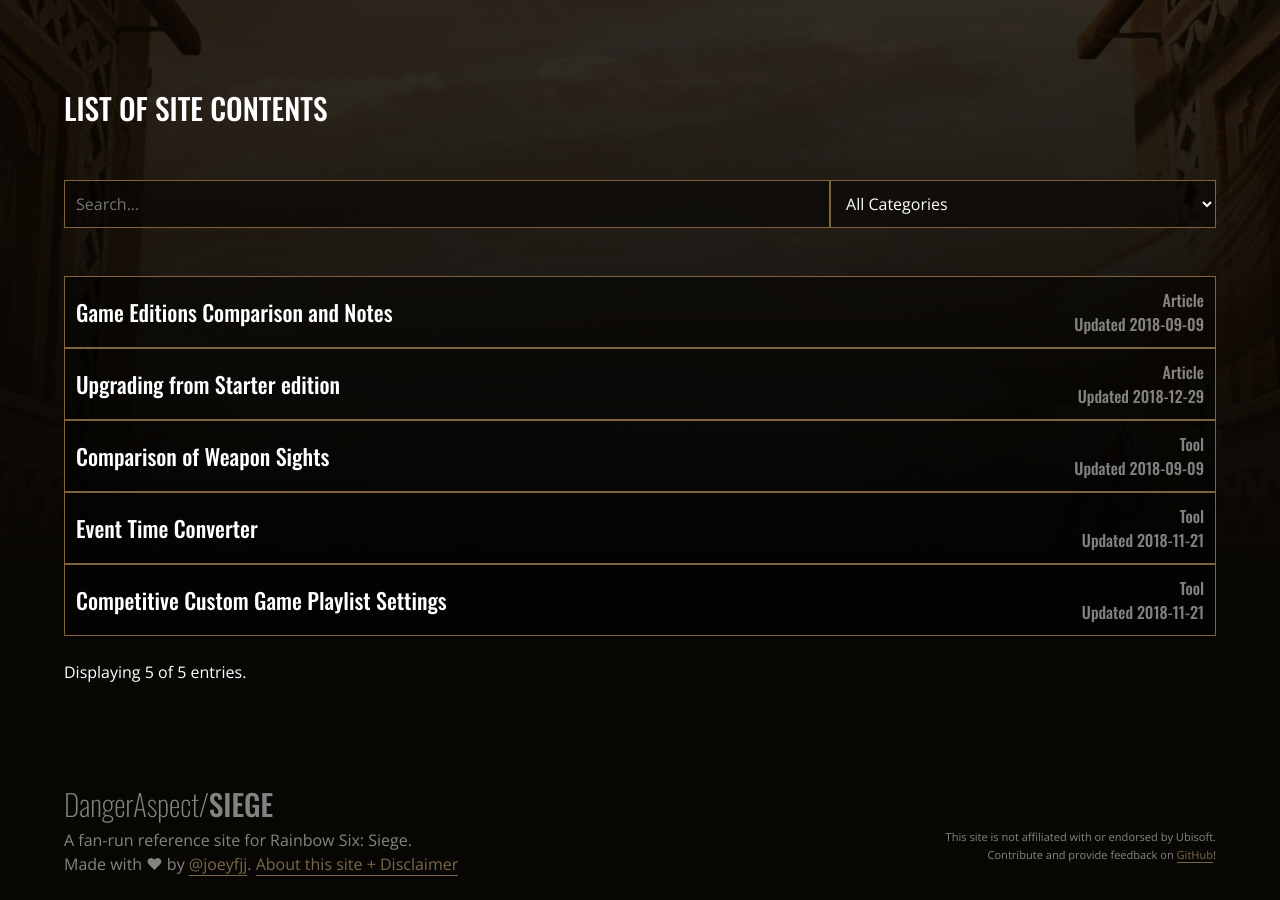
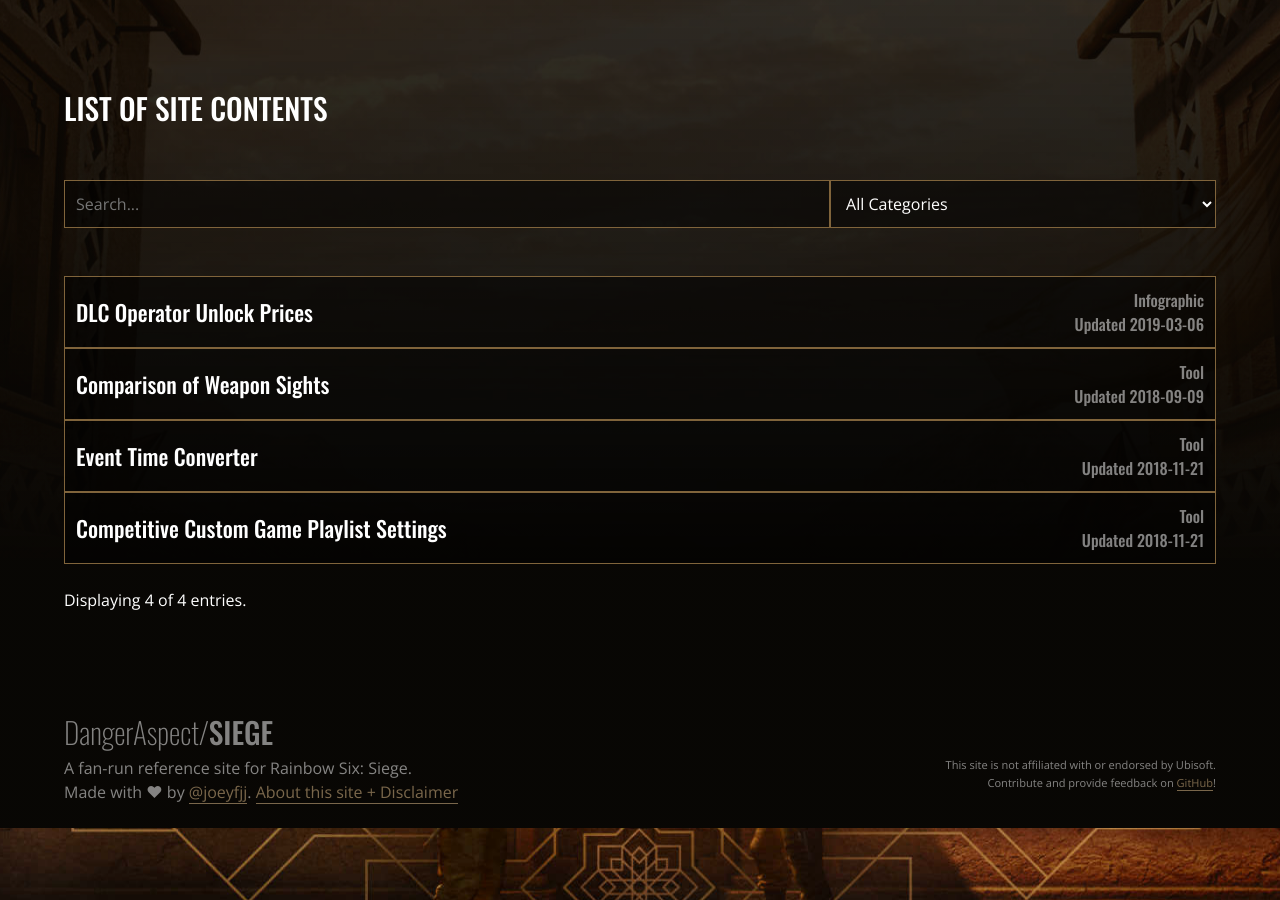
Before and after one commit to DangerAspect/siege, a Jekyll site: the page built from index.md, in a window 1280 px wide and 900 px high, scrolled down 588 px. Built offline with Jekyll 4.4.1, drawn with Linux system fonts in a browser that asks for light colours.

Commit message:
Update main page content, temporarily hide outdated Starter Edition

```diff
--- a/index.md
+++ b/index.md
@@ -6,17 +6,11 @@ layout: home
 title: Home
 list_title: List of Site Contents
 list_contents:
-    - title: Game Editions Comparison and Notes
-      date: 2018-09-09
-      url: /editions
-      category: Article
-      tags: [Editions, Starter, Standard, Advanced, Gold, Complete, Table]
-
-    - title: Upgrading from Starter edition
-      date: 2018-12-29
-      url: /starter
-      category: Article
-      tags: [Editions, Starter, Upgrade]
+    - title: DLC Operator Unlock Prices
+      date: 2019-03-06
+      url: /operatorprices
+      category: Infographic
+      tags: [DLC, Post, launch, operators, Price, Unlock, Renown]
 
     - title: Comparison of Weapon Sights
       date: 2018-09-09
```
Also changed, not shown: other parts of index.md (+13 -0 lines).
